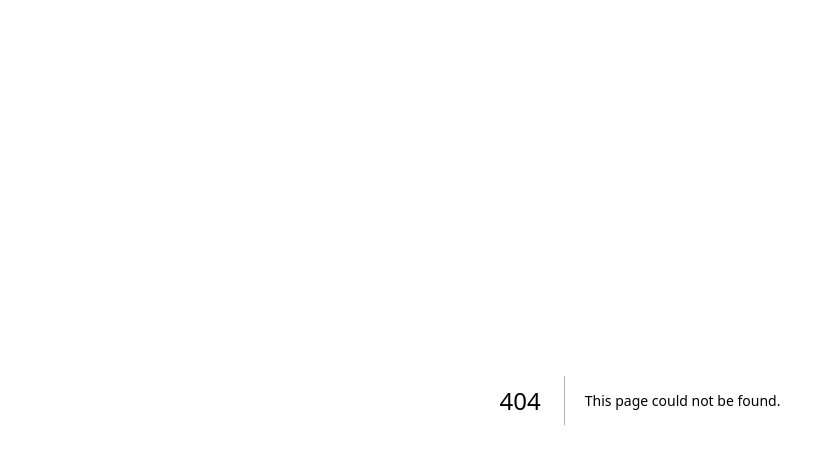
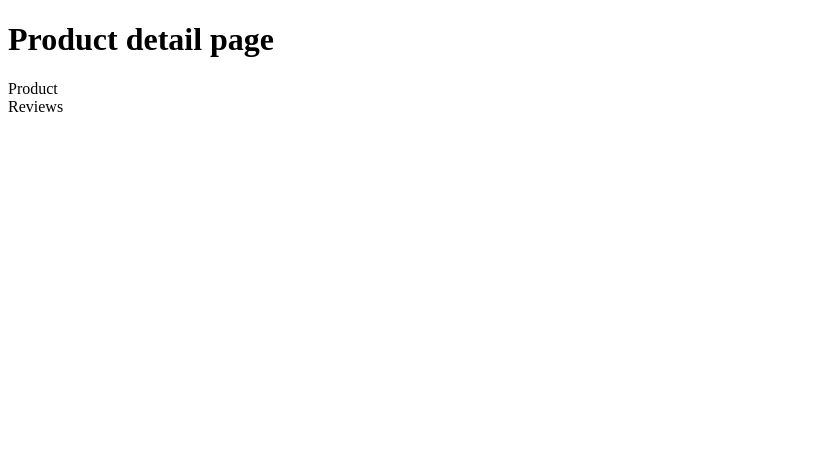
Before and after one commit to MonkeyDNaruto/LearningNextjs, a Next.js app in the folder rendering-demo/: page /product-reviews in a window 1280 px wide. Before the commit this address had no page. Shown: the top 464 px of the page, without its empty margins (0-835 px from the left). Built offline with nearby package versions, Linux system fonts and the light colour scheme.

Commit message:
learning Streaming

```diff
--- /dev/null
+++ b/rendering-demo/src/app/product-reviews/page.tsx
@@ -0,0 +1,18 @@
+import { Suspense } from "react";
+
+import { Product } from "@/src/components/products";
+import { Reviews } from "@/src/components/reviews";
+
+export default function ProductDetailPage() {
+  return (
+    <div>
+      <h1>Product detail page</h1>
+      <Suspense fallback={<p>Loading product details...</p>}>
+        <Product />
+      </Suspense>
+      <Suspense fallback={<p>Loading reviews...</p>}>
+        <Reviews />
+      </Suspense>
+    </div>
+  );
+}
--- /dev/null
+++ b/rendering-demo/src/components/products.tsx
@@ -0,0 +1,4 @@
+export const Product = async () => {
+  await new Promise((resolve) => setTimeout(resolve, 2000));
+  return <div>Product</div>;
+};
--- /dev/null
+++ b/rendering-demo/src/components/reviews.tsx
@@ -0,0 +1,4 @@
+export const Reviews = async () => {
+  await new Promise((resolve) => setTimeout(resolve, 4000));
+  return <div>Reviews</div>;
+};
```
